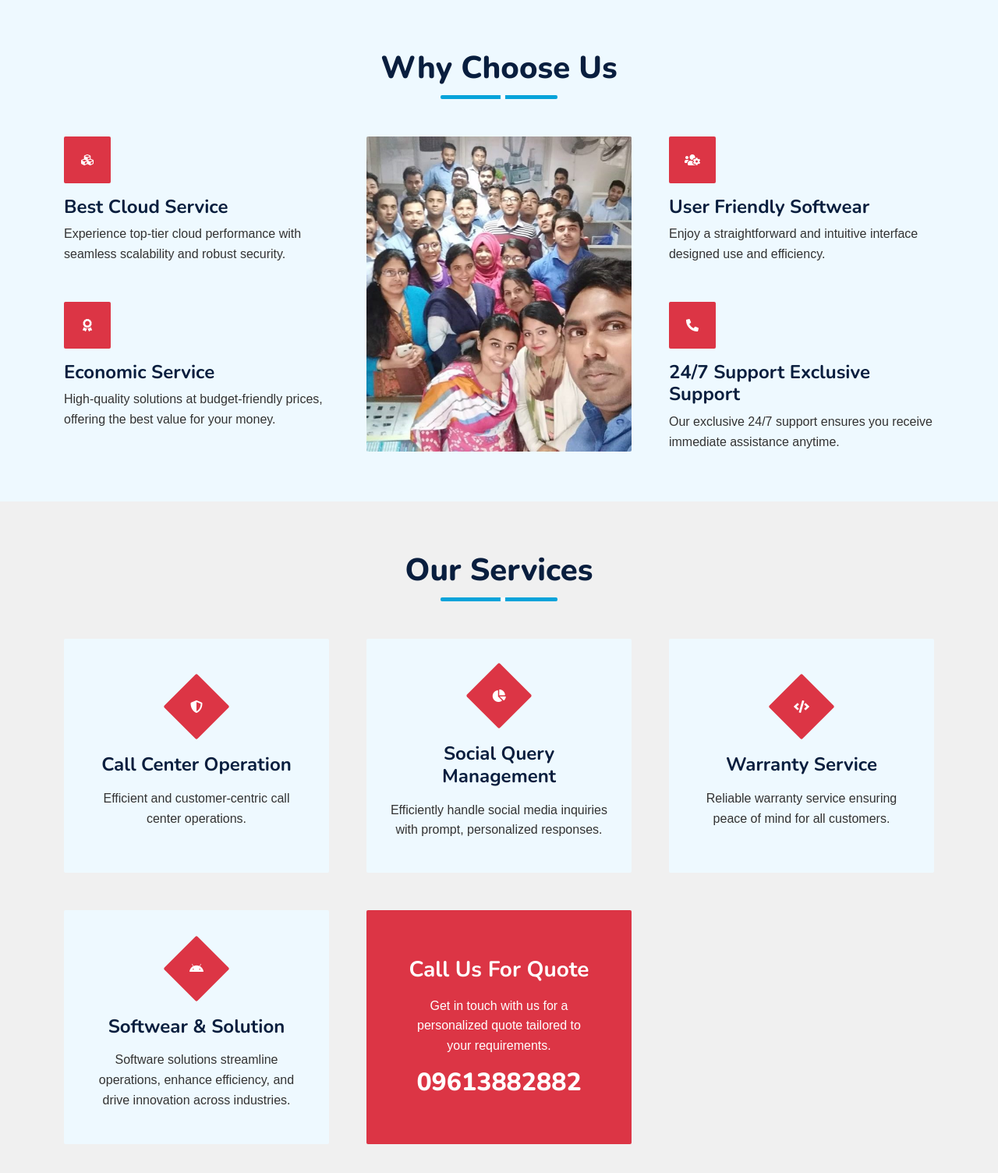
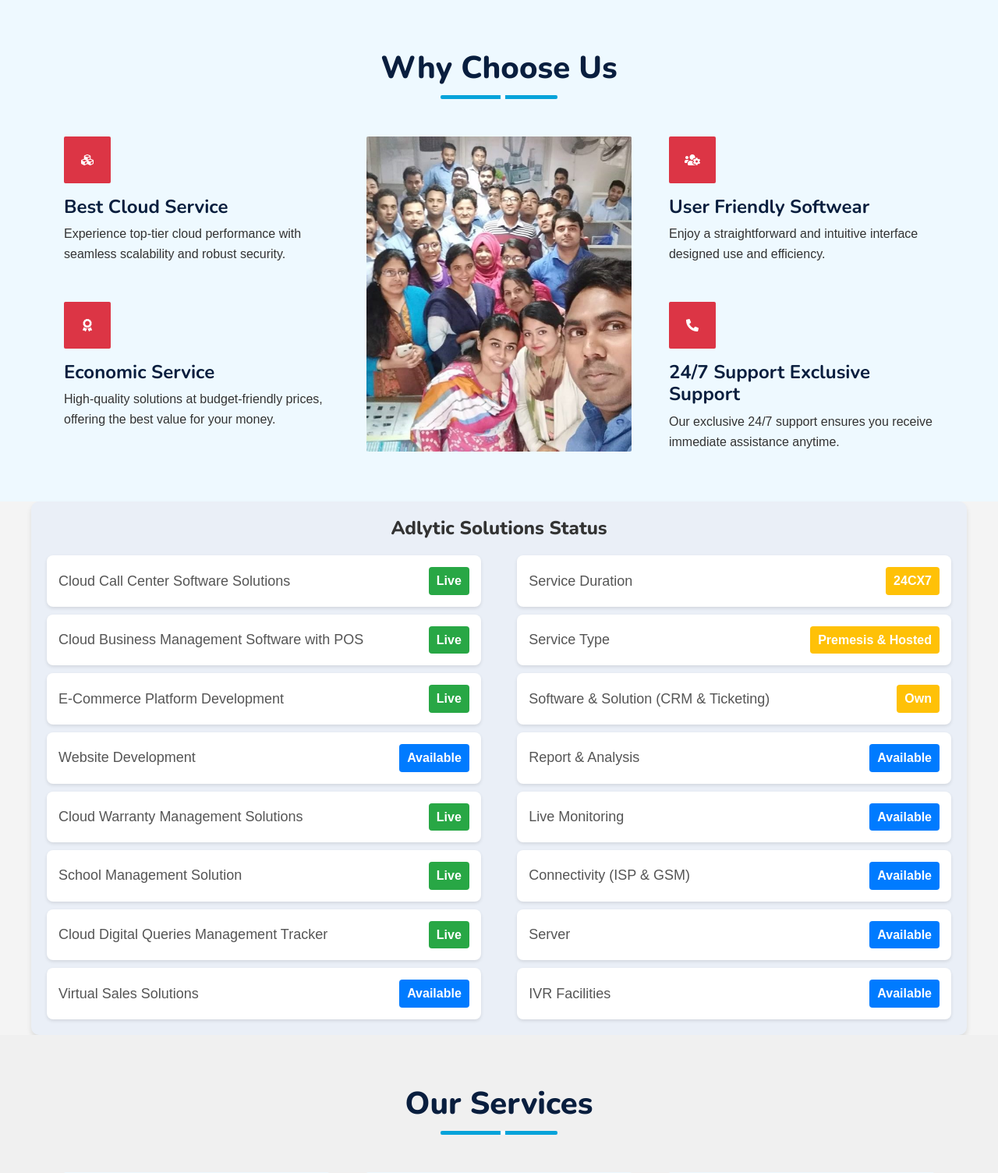
Before and after one commit to tohidrupok/Adlytic-Solutions-Official-Site, a Django app: page / in a window 1280 px wide. Shown: the part 1296-2800 px from the top of the page at 78% size. Run offline with Django 5.2, Linux system fonts and the light colour scheme; data comes from the database, SQL or seed files in the repository; parts of the project's set-up code (start-up, migrations or seed data) failed here and were passed over; some libraries are stand-ins or nearby versions.

Commit message:
add home page data list

```diff
--- a/department/templates/home2.html
+++ b/department/templates/home2.html
@@ -119,6 +119,77 @@
         color: #77aaff;
         font-weight: bold;
     }
+
+
+      .world-class-details-container {
+      max-width: 1200px;
+      margin: 0 auto;
+      padding: 20px;
+      background: #eaeff7;
+      border-radius: 10px;
+      box-shadow: 0 4px 6px rgba(0, 0, 0, 0.1);
+    }
+
+    .world-class-section-title {
+      text-align: center;
+      font-size: 24px;
+      font-weight: bold;
+      margin-bottom: 20px;
+      color: #333;
+    }
+
+    .world-class-details-split {
+      display: flex;
+      justify-content: space-between;
+    }
+
+    .world-class-details-column {
+      width: 48%;
+
+    }
+
+    .world-class-detail-item {
+      display: flex;
+      justify-content: space-between;
+      align-items: center;
+      padding: 15px;
+      margin-bottom: 10px;
+      background-color: #ffffff;
+      border-radius: 8px;
+      box-shadow: 0 2px 4px rgba(0, 0, 0, 0.1);
+    }
+
+    .world-class-detail-name {
+      font-size: 18px;
+      color: #555;
+    }
+
+    .world-class-detail-status {
+      display: flex;
+      align-items: center;
+      font-size: 16px;
+      font-weight: bold;
+      color: #ffffff;
+      padding: 5px 10px;
+      border-radius: 4px;
+    }
+
+    .world-class-live-status {
+      background-color: #28a745; /* Green for Live status */
+    }
+
+    .world-class-available-status {
+      background-color: #007bff; /* Blue for Available status */
+    }
+
+    .world-class-neutral-status {
+      background-color: #ffc107; /* Yellow for Neutral status */
+    }
+
+    .world-class-detail-item:last-child {
+      margin-bottom: 0;
+    }
+
 </style>
 
 <body>
@@ -274,7 +345,6 @@
   </div>
   <!-- Full Screen Search End -->
 
-
  <!-- About Start -->
  <div
     class="container-fluid py-3 wow fadeInUp" style="background-color: #f0f0f0;"
@@ -423,7 +493,82 @@
  </div>
 </div>
 <!-- Features Start -->
+<!-- our data Start -->
+<div class="world-class-details-container">
+  <h2 class="world-class-section-title">Adlytic Solutions Status </h2>
+  <div class="world-class-details-split">
+    <div class="world-class-details-column">
+      <div class="world-class-detail-item">
+        <span class="world-class-detail-name">Cloud Call Center Software Solutions</span>
+        <span class="world-class-detail-status world-class-live-status">Live</span>
+      </div>
+      <div class="world-class-detail-item">
+        <span class="world-class-detail-name">Cloud Business Management Software with POS</span>
+        <span class="world-class-detail-status world-class-live-status">Live</span>
+      </div>
+      <div class="world-class-detail-item">
+        <span class="world-class-detail-name">E-Commerce Platform Development</span>
+        <span class="world-class-detail-status world-class-live-status">Live</span>
+      </div>
+      <div class="world-class-detail-item">
+        <span class="world-class-detail-name">Website Development</span>
+        <span class="world-class-detail-status world-class-available-status">Available</span>
+      </div>
+      <div class="world-class-detail-item">
+        <span class="world-class-detail-name">Cloud Warranty Management Solutions</span>
+        <span class="world-class-detail-status world-class-live-status">Live</span>
+      </div>
+      <div class="world-class-detail-item">
+        <span class="world-class-detail-name">School Management Solution</span>
+        <span class="world-class-detail-status world-class-live-status">Live</span>
+      </div>
+      <div class="world-class-detail-item">
+        <span class="world-class-detail-name">Cloud Digital Queries Management Tracker</span>
+        <span class="world-class-detail-status world-class-live-status">Live</span>
+      </div>
+      <div class="world-class-detail-item">
+        <span class="world-class-detail-name">Virtual Sales Solutions</span>
+        <span class="world-class-detail-status world-class-available-status">Available</span>
+      </div>
+    </div>
+    <div class="world-class-details-column">
+      <div class="world-class-detail-item">
+        <span class="world-class-detail-name">Service Duration</span>
+        <span class="world-class-detail-status world-class-neutral-status">24CX7</span>
+      </div>
+      <div class="world-class-detail-item">
+        <span class="world-class-detail-name">Service Type</span>
+        <span class="world-class-detail-status world-class-neutral-status">Premesis & Hosted</span>
+      </div>
+      <div class="world-class-detail-item">
+        <span class="world-class-detail-name">Software & Solution (CRM & Ticketing)</span>
+        <span class="world-class-detail-status world-class-neutral-status">Own</span>
+      </div>
+      <div class="world-class-detail-item">
+        <span class="world-class-detail-name">Report & Analysis</span>
+        <span class="world-class-detail-status world-class-available-status">Available</span>
+      </div>
+      <div class="world-class-detail-item">
+        <span class="world-class-detail-name">Live Monitoring</span>
+        <span class="world-class-detail-status world-class-available-status">Available</span>
+      </div>
+      <div class="world-class-detail-item">
+        <span class="world-class-detail-name">Connectivity (ISP & GSM)</span>
+        <span class="world-class-detail-status world-class-available-status">Available</span>
+      </div>
+      <div class="world-class-detail-item">
+        <span class="world-class-detail-name">Server</span>
+        <span class="world-class-detail-status world-class-available-status">Available</span>
+      </div>
+      <div class="world-class-detail-item">
+        <span class="world-class-detail-name">IVR Facilities</span>
+        <span class="world-class-detail-status world-class-available-status">Available</span>
+      </div>
+    </div>
+  </div>
+</div>
 
+ <!-- our data  end -->
 <!-- Service Start -->
 <div
  class="container-fluid py-3 wow fadeInUp" style="background-color: #f0f0f0;"
```
Lines whose indentation alone changed are shown as unchanged.
